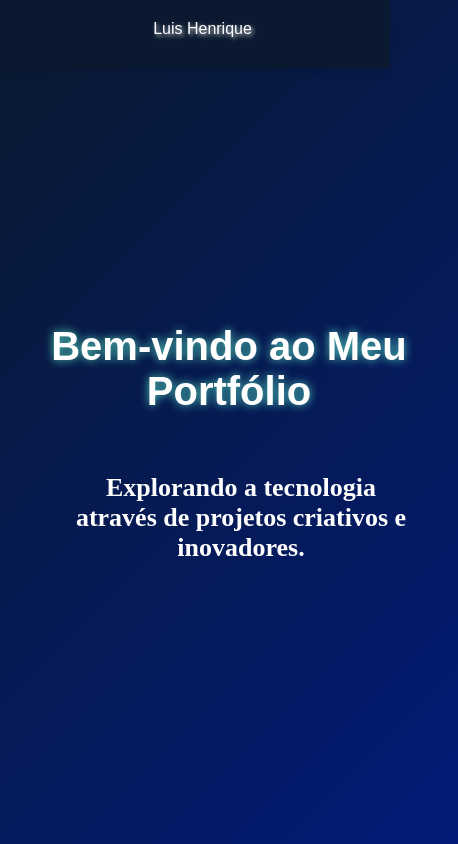
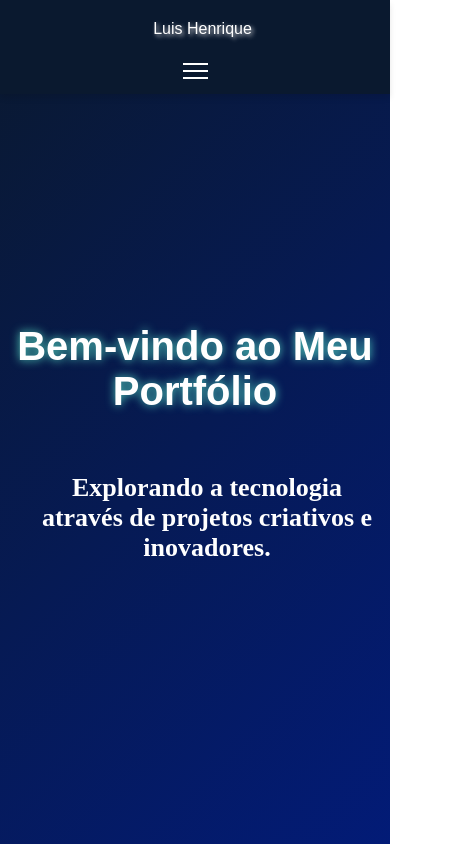
Before and after one commit to lh5818181/Meu_Portffolio_Luis, a React (Vite) app: page / in a window 390 px wide. Shown: the top 844 px of the page, 458 px wide, since content can reach past the window. Built offline with nearby package versions, Linux system fonts and the light colour scheme.

Commit message:
ajustes responsivos e menu hamburguer

```diff
--- a/src/components/about/aboutModules.css
+++ b/src/components/about/aboutModules.css
@@ -60,19 +60,6 @@
     background: #0A192F;
 }
 
-/* Responsividade */
-@media (max-width: 600px) {
-    .about p {
-        max-width: 100%;
-        font-size: 16px;
-    }
-
-    .about-img {
-        width: 120px;
-        height: 120px;
-    }
-}
-
 
 /* Responsividade para About */
 @media (max-width: 1024px) {
@@ -93,7 +80,7 @@
 @media (max-width: 768px) {
     .about {
         width: 100%;
-        padding: 80px 34px;
+        padding: 80px 0px;
     }
     .about-container {
         padding: 20px;
--- a/src/components/contact/contactModules.css
+++ b/src/components/contact/contactModules.css
@@ -118,7 +118,10 @@
 @media (max-width: 768px){
     .contact {
         width: 100%;
-        padding: 80px 34px;
+        padding: 80px 0px;
+    }
+    .containerContact {
+        width: 90%;
     }
     .contact h2 {
         font-size: 24px;
@@ -127,7 +130,9 @@
         font-size: 14px;
     }
     .contact form {
-        max-width: 100%;
+            display: flex;
+            flex-direction: row;
+            flex-wrap: wrap;
     }
     .contact button {
         padding: 10px 15px;
--- a/src/components/footer/footerModules.css
+++ b/src/components/footer/footerModules.css
@@ -49,6 +49,7 @@ footer p {
 @media (max-width: 768px) {
     footer {
         width: 100%;
+        padding: 10px 0px;
     }
     .social-icons a {
         font-size: 18px;
--- a/src/components/header/Header.tsx
+++ b/src/components/header/Header.tsx
@@ -1,18 +1,29 @@
-import React from 'react';
+import React, { useState } from 'react'; // Adicionada importação do useState
 import './headerModules.css';
 
 const Header: React.FC = () => {
+  const [menuActive, setMenuActive] = useState(false); // Adicionada declaração do estado do menu
+
+  const toggleMenu = () => {
+    setMenuActive(!menuActive); // Função para alternar o estado do menu
+  };
+
   return (
     <header className="header">
       <div className="header-container">
         <div className="logo">Luis Henrique</div>
-        <nav className="menu">
+        <nav className={`menu ${menuActive ? 'active' : ''}`}> {/* Alteração para adicionar classe 'active' */}
           <a href="#hero" className="menu-item">Início</a>
           <a href="#about" className="menu-item">Sobre Mim</a>
           <a href="#skills" className="menu-item">Habilidades</a>
           <a href="#projects" className="menu-item">Projetos</a>
           <a href="#contact" className="menu-item">Contato</a>
         </nav>
+        <div className="hamburger" onClick={toggleMenu}> {/* Adicionado botão de hambúrguer */}
+          <div></div>
+          <div></div>
+          <div></div>
+        </div>
       </div>
     </header>
   );
--- a/src/components/header/headerModules.css
+++ b/src/components/header/headerModules.css
@@ -7,6 +7,7 @@
   top: 0;
   z-index: 1000;
 }
+
 .header-container {
   display: flex;
   justify-content: space-between;
@@ -18,8 +19,6 @@
 .logo {
   text-shadow: 2px 2px 4px rgba(255, 255, 255, 0.8); /* sombra de cor branca */
 }
-
-
 
 .menu .menu-item, .logo {
   color: #fff;
@@ -35,7 +34,19 @@
   text-shadow: 0px 0px 8px #64FFDA;
 }
 
+/* Ícone do hambúrguer */
+.hamburger {
+  display: none; /* Inicialmente escondido */
+  cursor: pointer; /* Cursor pointer para indicar clique */
+}
 
+.hamburger div {
+  width: 25px; /* Largura da barra do ícone */
+  height: 2px; /* Altura da barra do ícone */
+  background-color: #fff; /* Cor da barra do ícone */
+  margin: 5px 0; /* Espaçamento entre as barras */
+  transition: 0.4s; /* Transição suave */
+}
 
 /* Responsividade para Header */
 @media (max-width: 1024px) {
@@ -69,4 +80,11 @@
   .menu {
     display: none; /* Ocultar o menu em telas menores */
   }
+  .hamburger {
+    display: block; /* Mostrar o ícone do hambúrguer em telas menores */
   }
+  .menu.active {
+    display: flex; /* Mostrar o menu quando ativo */
+    flex-direction: column; /* Colocar itens do menu em coluna */
+  }
+}
--- a/src/components/hero/heroModules.css
+++ b/src/components/hero/heroModules.css
@@ -62,7 +62,7 @@
 @media (max-width: 768px) {
     .hero {
         width: 100%;
-        padding: 60px 34px;
+        padding: 60px 0px;
     }
     .hero-container {
         display: flex;
--- a/src/components/projects/projects.css
+++ b/src/components/projects/projects.css
@@ -106,7 +106,10 @@
 @media (max-width: 768px) {
     .projects {
         width: 100%;
-        padding: 80px 34px;
+        padding: 80px 0px;
+    }
+    .containerProject {
+        width: 90%;
     }
     .projects h2 {
         font-size: 24px;
--- a/src/components/skills/skills.css
+++ b/src/components/skills/skills.css
@@ -89,11 +89,12 @@
 @media (max-width: 768px) {
     .skills {
         width: 100%;
-        padding: 80px 34px;
+        padding: 80px 0px;
     }
     .containerSkills {
         display: flex;
         flex-direction: column;
+        padding: 0px;
     }
     .skills h2 {
         font-size: 24px;
```
Lines whose indentation alone changed are shown as unchanged.
